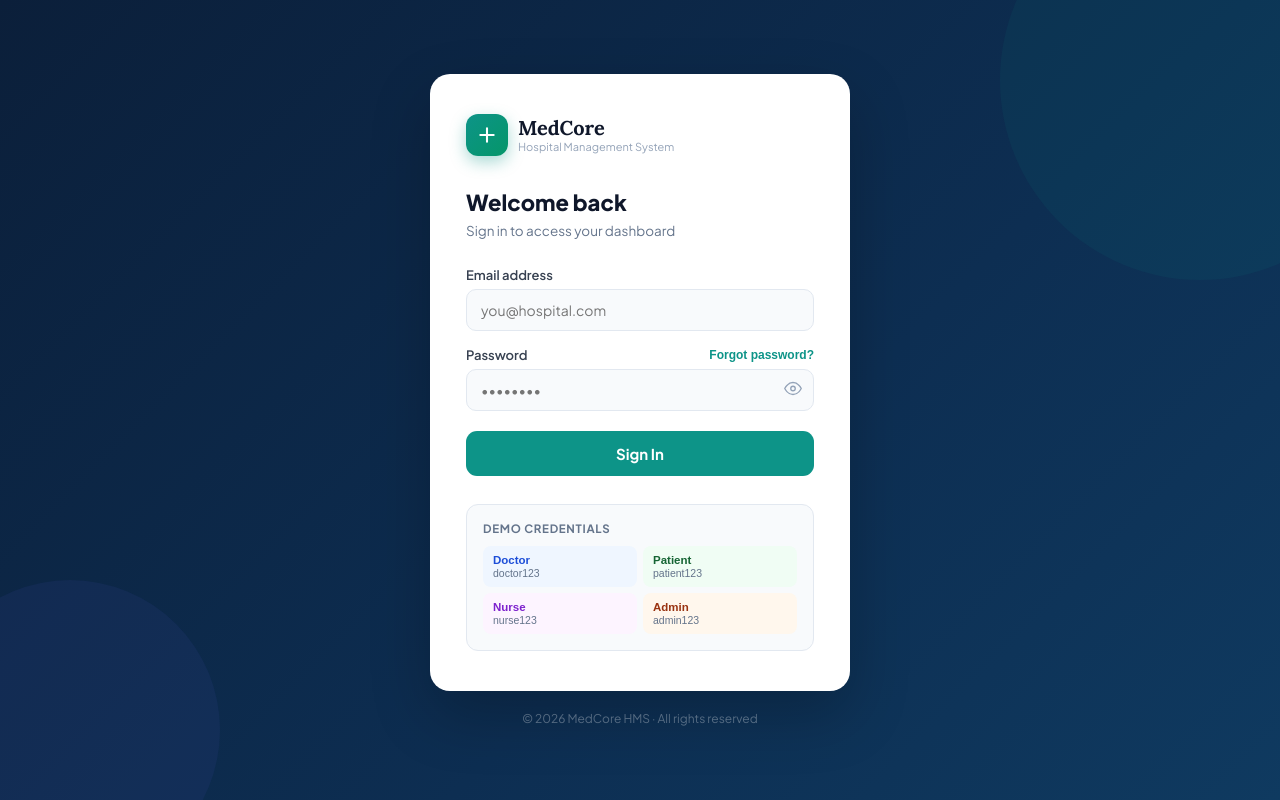
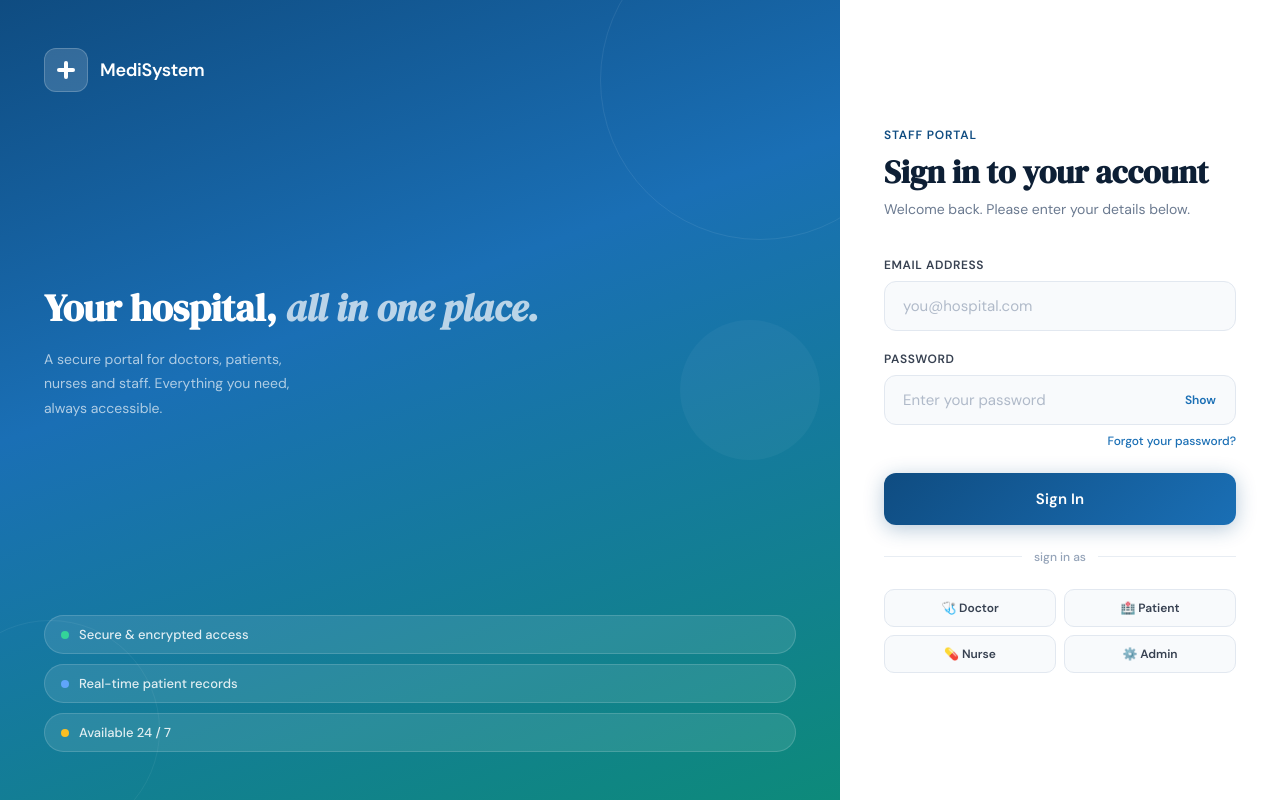
Before and after one commit to Alidinari2005A/hospital, a React (Vite) app in the folder my-hospital-app/: page /login in a window 1280 px wide. Built offline with nearby package versions, Linux system fonts and the light colour scheme.

Commit message:
login page edited

```diff
--- a/my-hospital-app/src/login.jsx
+++ b/my-hospital-app/src/login.jsx
@@ -1,176 +1,220 @@
 import { useState } from "react";
-import { useNavigate } from "react-router-dom";
-import { useAuth } from "./context/AuthContext";
 
-const CSS = `
-  @import url('https://fonts.googleapis.com/css2?family=Plus+Jakarta+Sans:wght@400;500;600;700;800&family=Lora:wght@600;700&display=swap');
-  *, *::before, *::after { box-sizing: border-box; margin: 0; padding: 0; }
-  body { font-family: 'Plus Jakarta Sans', sans-serif; }
-  input:focus { outline: none; }
-  button { cursor: pointer; border: none; }
-  .login-input:focus { border-color: #0d9488 !important; box-shadow: 0 0 0 3px rgba(13,148,136,0.12); }
-  .login-btn:hover { background: #0b7a71 !important; }
-  .login-btn:active { transform: scale(0.98); }
-  @keyframes fadeUp {
-    from { opacity: 0; transform: translateY(16px); }
-    to   { opacity: 1; transform: translateY(0); }
+export default function LoginPage() {
+  const [email, setEmail] = useState("");
+  const [password, setPassword] = useState("");
+  const [showPassword, setShowPassword] = useState(false);
+  const [loading, setLoading] = useState(false);
+  const [error, setError] = useState("");
+
+  async function handleLogin() {
+    if (!email || !password) {
+      setError("Please enter your email and password to continue.");
+      return;
     }
-  .fade-up { animation: fadeUp 0.5s ease both; }
-`;
-
-const ROLE_COLORS = {
-  doctor:  { bg: "#eff6ff", text: "#1d4ed8", label: "Doctor" },
-  patient: { bg: "#f0fdf4", text: "#166534", label: "Patient" },
-  nurse:   { bg: "#fdf4ff", text: "#7e22ce", label: "Nurse" },
-  admin:   { bg: "#fff7ed", text: "#9a3412", label: "Admin" },
-};
-
-export default function Login() {
-  const { login } = useAuth();
-  const navigate = useNavigate();
-
-  const [email, setEmail]       = useState("");
-  const [password, setPassword] = useState("");
-  const [showPass, setShowPass] = useState(false);
-  const [error, setError]       = useState("");
-  const [loading, setLoading]   = useState(false);
-
-  const handleSubmit = async (e) => {
-    e.preventDefault();
-    if (!email || !password) { setError("Please fill in both fields."); return; }
+    setLoading(true);
     setError("");
-    setLoading(true);
-
-    // Simulate a small delay (replace with real API call later)
-    await new Promise(r => setTimeout(r, 600));
-
-    const result = login(email, password);
+    try {
+      const response = await fetch("http://localhost:3000/login", {
+        method: "POST",
+        headers: { "Content-Type": "application/json" },
+        body: JSON.stringify({ email, password }),
+      });
+      const data = await response.json();
+      if (!response.ok) {
+        setError(data.message || "Wrong email or password. Please try again.");
+        return;
+      }
+      localStorage.setItem("token", data.token);
+      localStorage.setItem("role", data.role);
+      if (data.role === "doctor")       window.location.href = "/doctor-dashboard";
+      else if (data.role === "patient") window.location.href = "/patient-dashboard";
+      else if (data.role === "nurse")   window.location.href = "/nurse-dashboard";
+      else                              window.location.href = "/dashboard";
+    } catch {
+      setError("Cannot connect to server. Is Dev 2's server running on port 3000?");
+    } finally {
       setLoading(false);
-
-    if (!result.success) {
-      setError(result.message);
-    } else {
-      navigate(result.redirect, { replace: true });
     }
-  };
+  }
 
   return (
-    <div style={{ minHeight: "100vh", background: "linear-gradient(135deg, #0b1f3a 0%, #0d2e52 60%, #0f3a60 100%)", display: "flex", alignItems: "center", justifyContent: "center", padding: 24, fontFamily: "'Plus Jakarta Sans', sans-serif" }}>
-      <style>{CSS}</style>
+    <>
+      {/* Google Fonts */}
+      <style>{`
+        @import url('https://fonts.googleapis.com/css2?family=DM+Serif+Display:ital@0;1&family=DM+Sans:wght@300;400;500;600&display=swap');
+        * { box-sizing: border-box; margin: 0; padding: 0; }
+        body { background: #f0f4f8; }
+        input:focus { outline: none; border-color: #1a6fb5 !important; box-shadow: 0 0 0 4px rgba(26,111,181,0.1) !important; background: #fff !important; }
+        input::placeholder { color: #b0bac9; }
+        .role-btn:hover { border-color: #1a6fb5 !important; background: #eff6ff !important; color: #1a6fb5 !important; }
+        .login-btn:hover:not(:disabled) { transform: translateY(-1px); box-shadow: 0 6px 24px rgba(15,76,129,0.4) !important; }
+        .login-btn:active:not(:disabled) { transform: translateY(0); }
+        .forgot:hover { text-decoration: underline; }
+      `}</style>
 
-      {/* Background decorations */}
-      <div style={{ position: "fixed", top: -120, right: -120, width: 400, height: 400, borderRadius: "50%", background: "rgba(13,148,136,0.08)", pointerEvents: "none" }} />
-      <div style={{ position: "fixed", bottom: -80, left: -80, width: 300, height: 300, borderRadius: "50%", background: "rgba(99,102,241,0.07)", pointerEvents: "none" }} />
+      <div style={s.page}>
 
-      <div className="fade-up" style={{ width: "100%", maxWidth: 420 }}>
+        {/* ── LEFT PANEL ── */}
+        <div style={s.left}>
+          <div style={s.c1} />
+          <div style={s.c2} />
+          <div style={s.c3} />
 
-        {/* Card */}
-        <div style={{ background: "#fff", borderRadius: 20, padding: "40px 36px", boxShadow: "0 24px 60px rgba(0,0,0,0.22)" }}>
-
-          {/* Logo */}
-          <div style={{ display: "flex", alignItems: "center", gap: 10, marginBottom: 32 }}>
-            <div style={{ width: 42, height: 42, borderRadius: 12, background: "linear-gradient(135deg, #0d9488, #059669)", display: "flex", alignItems: "center", justifyContent: "center", boxShadow: "0 6px 16px rgba(13,148,136,0.35)" }}>
-              <svg width="20" height="20" viewBox="0 0 24 24" fill="none" stroke="#fff" strokeWidth="2.5" strokeLinecap="round" strokeLinejoin="round">
-                <path d="M12 4v16m8-8H4" />
+          <div style={s.brand}>
+            <div style={s.brandIcon}>
+              <svg width="22" height="22" viewBox="0 0 22 22" fill="none">
+                <rect x="9" y="2" width="4" height="18" rx="2" fill="white" />
+                <rect x="2" y="9" width="18" height="4" rx="2" fill="white" />
               </svg>
             </div>
-            <div>
-              <p style={{ fontFamily: "'Lora', serif", fontSize: 20, fontWeight: 700, color: "#0f172a", lineHeight: 1 }}>MedCore</p>
-              <p style={{ fontSize: 11, color: "#94a3b8", marginTop: 2 }}>Hospital Management System</p>
+            <span style={s.brandName}>MediSystem</span>
+          </div>
+
+          <div style={s.leftBody}>
+            <h2 style={s.leftTitle}>
+              Your hospital,{" "}
+              <em style={{ fontStyle: "italic", color: "rgba(255,255,255,0.7)" }}>
+                all in one place.
+              </em>
+            </h2>
+            <p style={s.leftSub}>
+              A secure portal for doctors, patients, nurses and staff.
+              Everything you need, always accessible.
+            </p>
+          </div>
+
+          <div style={s.pills}>
+            {[
+              { color: "#34d399", text: "Secure & encrypted access" },
+              { color: "#60a5fa", text: "Real-time patient records" },
+              { color: "#fbbf24", text: "Available 24 / 7" },
+            ].map((p) => (
+              <div key={p.text} style={s.pill}>
+                <div style={{ ...s.pillDot, background: p.color }} />
+                <span style={s.pillText}>{p.text}</span>
+              </div>
+            ))}
           </div>
         </div>
 
-          <h1 style={{ fontSize: 22, fontWeight: 800, color: "#0f172a", marginBottom: 6 }}>Welcome back</h1>
-          <p style={{ fontSize: 13.5, color: "#64748b", marginBottom: 28 }}>Sign in to access your dashboard</p>
+        {/* ── RIGHT PANEL ── */}
+        <div style={s.right}>
+          <p style={s.welcome}>Staff Portal</p>
+          <h1 style={s.title}>Sign in to your account</h1>
+          <p style={s.subtitle}>Welcome back. Please enter your details below.</p>
 
-          <form onSubmit={handleSubmit}>
-            {/* Email */}
-            <div style={{ marginBottom: 16 }}>
-              <label style={{ display: "block", fontSize: 13, fontWeight: 600, color: "#374151", marginBottom: 6 }}>Email address</label>
+          {error && <div style={s.errorBox}>{error}</div>}
+
+          <div style={s.field}>
+            <label style={s.label}>Email address</label>
             <input
               type="email"
-                className="login-input"
+              value={email}
+              onChange={(e) => setEmail(e.target.value)}
               placeholder="you@hospital.com"
-                value={email}
-                onChange={e => setEmail(e.target.value)}
-                style={{ width: "100%", padding: "11px 14px", border: "1.5px solid #e2e8f0", borderRadius: 10, fontSize: 14, color: "#1e293b", background: "#f8fafc", transition: "border-color 0.2s, box-shadow 0.2s", fontFamily: "'Plus Jakarta Sans', sans-serif" }}
+              style={s.input}
+              onKeyDown={(e) => e.key === "Enter" && handleLogin()}
             />
           </div>
 
-            {/* Password */}
-            <div style={{ marginBottom: 20 }}>
-              <div style={{ display: "flex", justifyContent: "space-between", marginBottom: 6 }}>
-                <label style={{ fontSize: 13, fontWeight: 600, color: "#374151" }}>Password</label>
-                <button type="button" style={{ fontSize: 12, color: "#0d9488", fontWeight: 600, background: "none" }}>
-                  Forgot password?
-                </button>
-              </div>
+          <div style={s.field}>
+            <label style={s.label}>Password</label>
             <div style={{ position: "relative" }}>
               <input
-                  type={showPass ? "text" : "password"}
-                  className="login-input"
-                  placeholder="••••••••"
+                type={showPassword ? "text" : "password"}
                 value={password}
-                  onChange={e => setPassword(e.target.value)}
-                  style={{ width: "100%", padding: "11px 42px 11px 14px", border: "1.5px solid #e2e8f0", borderRadius: 10, fontSize: 14, color: "#1e293b", background: "#f8fafc", transition: "border-color 0.2s, box-shadow 0.2s", fontFamily: "'Plus Jakarta Sans', sans-serif" }}
+                onChange={(e) => setPassword(e.target.value)}
+                placeholder="Enter your password"
+                style={{ ...s.input, paddingRight: "64px" }}
+                onKeyDown={(e) => e.key === "Enter" && handleLogin()}
               />
-                <button type="button" onClick={() => setShowPass(!showPass)} style={{ position: "absolute", right: 12, top: "50%", transform: "translateY(-50%)", background: "none", color: "#94a3b8" }}>
-                  {showPass
-                    ? <svg width="18" height="18" viewBox="0 0 24 24" fill="none" stroke="currentColor" strokeWidth="1.8" strokeLinecap="round" strokeLinejoin="round"><path d="M17.94 17.94A10.07 10.07 0 0112 20c-7 0-11-8-11-8a18.45 18.45 0 015.06-5.94M9.9 4.24A9.12 9.12 0 0112 4c7 0 11 8 11 8a18.5 18.5 0 01-2.16 3.19m-6.72-1.07a3 3 0 11-4.24-4.24"/><line x1="1" y1="1" x2="23" y2="23"/></svg>
-                    : <svg width="18" height="18" viewBox="0 0 24 24" fill="none" stroke="currentColor" strokeWidth="1.8" strokeLinecap="round" strokeLinejoin="round"><path d="M1 12s4-8 11-8 11 8 11 8-4 8-11 8-11-8-11-8z"/><circle cx="12" cy="12" r="3"/></svg>
-                  }
+              <button
+                onClick={() => setShowPassword(!showPassword)}
+                style={s.toggleBtn}
+              >
+                {showPassword ? "Hide" : "Show"}
               </button>
             </div>
           </div>
 
-            {/* Error */}
-            {error && (
-              <div style={{ display: "flex", alignItems: "center", gap: 8, padding: "10px 14px", borderRadius: 10, background: "#fff1f2", border: "1px solid #fecdd3", marginBottom: 16 }}>
-                <svg width="15" height="15" viewBox="0 0 24 24" fill="none" stroke="#e11d48" strokeWidth="2" strokeLinecap="round" strokeLinejoin="round">
-                  <circle cx="12" cy="12" r="10"/><line x1="12" y1="8" x2="12" y2="12"/><line x1="12" y1="16" x2="12.01" y2="16"/>
-                </svg>
-                <span style={{ fontSize: 13, color: "#9f1239", fontWeight: 500 }}>{error}</span>
+          <a href="#" className="forgot" style={s.forgot}>
+            Forgot your password?
+          </a>
+
+          <button
+            onClick={handleLogin}
+            disabled={loading}
+            className="login-btn"
+            style={{
+              ...s.loginBtn,
+              opacity: loading ? 0.65 : 1,
+              cursor: loading ? "not-allowed" : "pointer",
+            }}
+          >
+            {loading ? "Signing in..." : "Sign In"}
+          </button>
+
+          <div style={s.dividerRow}>
+            <div style={s.dividerLine} />
+            <span style={s.dividerText}>sign in as</span>
+            <div style={s.dividerLine} />
           </div>
-            )}
 
-            {/* Submit */}
-            <button type="submit" className="login-btn" disabled={loading}
-              style={{ width: "100%", padding: "13px", borderRadius: 11, background: loading ? "#94a3b8" : "#0d9488", color: "#fff", fontSize: 15, fontWeight: 700, transition: "background 0.2s, transform 0.1s", fontFamily: "'Plus Jakarta Sans', sans-serif" }}>
-              {loading ? "Signing in…" : "Sign In"}
+          <div style={s.roles}>
+            {[
+              { label: "🩺 Doctor",  email: "doctor@hospital.com" },
+              { label: "🏥 Patient", email: "patient@hospital.com" },
+              { label: "💊 Nurse",   email: "nurse@hospital.com" },
+              { label: "⚙️ Admin",   email: "admin@hospital.com" },
+            ].map((r) => (
+              <button
+                key={r.label}
+                className="role-btn"
+                onClick={() => setEmail(r.email)}
+                style={s.roleBtn}
+              >
+                {r.label}
               </button>
-          </form>
-
-          {/* Demo credentials */}
-          <div style={{ marginTop: 28, padding: "16px", borderRadius: 12, background: "#f8fafc", border: "1px solid #e2e8f0" }}>
-            <p style={{ fontSize: 11.5, fontWeight: 700, color: "#64748b", textTransform: "uppercase", letterSpacing: "0.06em", marginBottom: 10 }}>Demo credentials</p>
-            <div style={{ display: "grid", gridTemplateColumns: "1fr 1fr", gap: 6 }}>
-              {[
-                { role: "doctor",  email: "doctor@hospital.com",  pass: "doctor123" },
-                { role: "patient", email: "patient@hospital.com", pass: "patient123" },
-                { role: "nurse",   email: "nurse@hospital.com",   pass: "nurse123" },
-                { role: "admin",   email: "admin@hospital.com",   pass: "admin123" },
-              ].map(cred => {
-                const rc = ROLE_COLORS[cred.role];
-                return (
-                  <button key={cred.role} type="button"
-                    onClick={() => { setEmail(cred.email); setPassword(cred.pass); setError(""); }}
-                    style={{ textAlign: "left", padding: "8px 10px", borderRadius: 8, background: rc.bg, border: "none", cursor: "pointer", transition: "filter 0.15s" }}
-                    onMouseEnter={e => e.currentTarget.style.filter = "brightness(0.96)"}
-                    onMouseLeave={e => e.currentTarget.style.filter = "brightness(1)"}
-                  >
-                    <p style={{ fontSize: 11.5, fontWeight: 700, color: rc.text, textTransform: "capitalize" }}>{cred.role}</p>
-                    <p style={{ fontSize: 10.5, color: "#64748b", marginTop: 1 }}>{cred.pass}</p>
-                  </button>
-                );
-              })}
+            ))}
           </div>
         </div>
       </div>
-
-        <p style={{ textAlign: "center", marginTop: 20, fontSize: 12, color: "rgba(255,255,255,0.3)" }}>
-          © 2026 MedCore HMS · All rights reserved
-        </p>
-      </div>
-    </div>
+    </>
   );
 }
+
+// ─── Styles ───────────────────────────────────────────────────────────────────
+const s = {
+  page: { display:"flex", minHeight:"100vh", fontFamily:"'DM Sans', sans-serif" },
+  left: { flex:1, background:"linear-gradient(160deg, #0f4c81 0%, #1a6fb5 40%, #0d8a7a 100%)", padding:"48px 44px", display:"flex", flexDirection:"column", justifyContent:"space-between", position:"relative", overflow:"hidden" },
+  c1: { position:"absolute", width:320, height:320, borderRadius:"50%", border:"1px solid rgba(255,255,255,0.08)", top:-80, right:-80 },
+  c2: { position:"absolute", width:220, height:220, borderRadius:"50%", border:"1px solid rgba(255,255,255,0.06)", bottom:-40, left:-60 },
+  c3: { position:"absolute", width:140, height:140, borderRadius:"50%", background:"rgba(255,255,255,0.04)", top:"40%", right:20 },
+  brand: { display:"flex", alignItems:"center", gap:12, position:"relative", zIndex:1 },
+  brandIcon: { width:44, height:44, background:"rgba(255,255,255,0.15)", borderRadius:12, display:"flex", alignItems:"center", justifyContent:"center", border:"1px solid rgba(255,255,255,0.2)" },
+  brandName: { fontSize:18, fontWeight:600, color:"#fff", letterSpacing:"-0.3px" },
+  leftBody: { position:"relative", zIndex:1 },
+  leftTitle: { fontFamily:"'DM Serif Display', serif", fontSize:38, color:"#fff", lineHeight:1.15, marginBottom:16 },
+  leftSub: { fontSize:14, color:"rgba(255,255,255,0.65)", lineHeight:1.75, maxWidth:280 },
+  pills: { display:"flex", flexDirection:"column", gap:10, position:"relative", zIndex:1 },
+  pill: { display:"flex", alignItems:"center", gap:10, background:"rgba(255,255,255,0.1)", border:"1px solid rgba(255,255,255,0.15)", borderRadius:40, padding:"10px 16px" },
+  pillDot: { width:8, height:8, borderRadius:"50%", flexShrink:0 },
+  pillText: { fontSize:13, color:"rgba(255,255,255,0.85)", fontWeight:500 },
+  right: { width:440, background:"#ffffff", padding:"52px 44px", display:"flex", flexDirection:"column", justifyContent:"center", flexShrink:0 },
+  welcome: { fontSize:12, fontWeight:600, color:"#0f4c81", letterSpacing:"0.07em", textTransform:"uppercase", marginBottom:10 },
+  title: { fontFamily:"'DM Serif Display', serif", fontSize:32, color:"#0d1f35", marginBottom:6, lineHeight:1.2 },
+  subtitle: { fontSize:14, color:"#6b7a90", marginBottom:36, lineHeight:1.65 },
+  errorBox: { background:"#fff5f5", border:"1.5px solid #fecaca", borderRadius:10, padding:"12px 16px", fontSize:13, color:"#dc2626", marginBottom:18 },
+  field: { marginBottom:20 },
+  label: { display:"block", fontSize:12, fontWeight:600, color:"#374151", letterSpacing:"0.05em", textTransform:"uppercase", marginBottom:8 },
+  input: { width:"100%", padding:"14px 18px", border:"1.5px solid #e2e8f0", borderRadius:12, fontFamily:"'DM Sans', sans-serif", fontSize:15, color:"#0d1f35", background:"#f8fafc", transition:"border-color 0.2s, box-shadow 0.2s" },
+  toggleBtn: { position:"absolute", right:14, top:"50%", transform:"translateY(-50%)", background:"none", border:"none", cursor:"pointer", fontSize:12, fontWeight:600, color:"#1a6fb5", fontFamily:"'DM Sans', sans-serif", padding:"4px 6px" },
+  forgot: { display:"block", textAlign:"right", fontSize:12, color:"#1a6fb5", fontWeight:500, marginTop:-12, marginBottom:24, cursor:"pointer", textDecoration:"none" },
+  loginBtn: { width:"100%", padding:16, background:"linear-gradient(135deg, #0f4c81, #1a6fb5)", border:"none", borderRadius:12, color:"#fff", fontFamily:"'DM Sans', sans-serif", fontSize:15, fontWeight:600, boxShadow:"0 4px 20px rgba(15,76,129,0.3)", letterSpacing:"0.01em", transition:"transform 0.15s, box-shadow 0.15s" },
+  dividerRow: { display:"flex", alignItems:"center", gap:12, margin:"24px 0" },
+  dividerLine: { flex:1, height:1, background:"#e8edf3" },
+  dividerText: { fontSize:12, color:"#94a3b8", fontWeight:500, whiteSpace:"nowrap" },
+  roles: { display:"grid", gridTemplateColumns:"1fr 1fr", gap:8 },
+  roleBtn: { padding:"10px 8px", border:"1.5px solid #e2e8f0", borderRadius:10, background:"#f8fafc", cursor:"pointer", fontFamily:"'DM Sans', sans-serif", fontSize:12, fontWeight:600, color:"#374151", transition:"all 0.2s", textAlign:"center" },
+};
```
Lines whose indentation alone changed are shown as unchanged.
